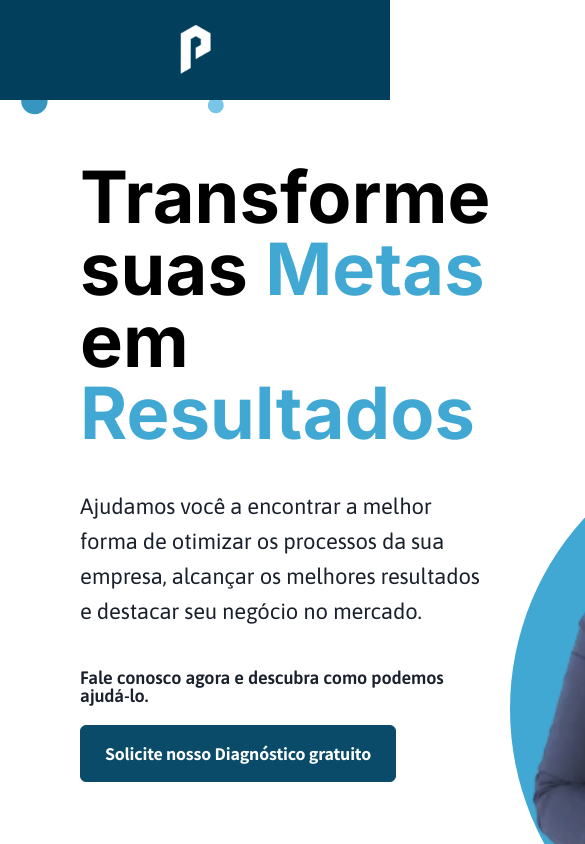
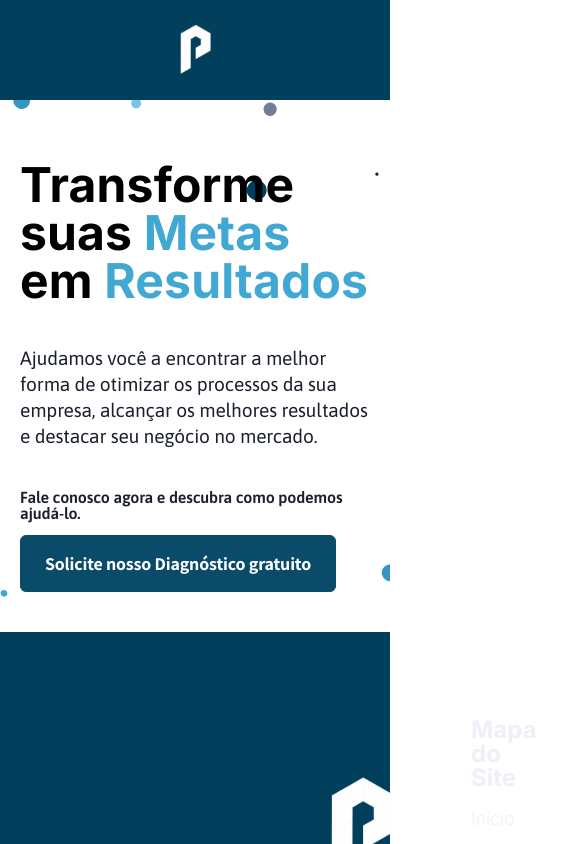
Before and after one commit to byte-serido/projectJR-Consultoria-web, a Vue app in the folder web/: page / in a window 390 px wide. Shown: the top 844 px of the page, 585 px wide, since content can reach past the window. Built offline with nearby package versions, Linux system fonts and the light colour scheme.

Commit message:
feat: Responsividade da hero #6

```diff
--- a/web/src/components/home/MyHero.vue
+++ b/web/src/components/home/MyHero.vue
@@ -102,4 +102,87 @@ export default {
         color: #0A4B69;
         border: 1px solid #0A4B69;
     }
+
+    /* Reponsividade */
+
+    @media (max-width:1098px){
+        .content-hero{
+            padding-bottom: 40px;
+            display: flex;
+            flex-direction: column;
+            align-items: flex-start;
+            gap: 20px;
+        }
+
+        article .headline{
+            color: black;
+            font-size: 4rem;
+            font-weight: 700;
+            letter-spacing: 0.01rem;
+        }
+
+       .img-hero{
+            width: 500px;
+            height: 600px;
+       }
+    }
+
+    @media (max-width:940px){
+
+        .content-hero{
+            gap: 14px;
+        }
+
+        article .headline{
+            color: black;
+            font-size: 3rem;
+            font-weight: 700;
+            letter-spacing: 0.01rem;
+        }
+
+        article .body{
+            font-family: 'Asap', sans-serif;
+            color: #1A202C;
+            line-height: 26px;
+            font-size: 1.2rem;
+            font-weight: 400;
+            letter-spacing: -0.01rem;
+        }
+
+        article .action-call{
+            font-family: "Asap",sans-serif;
+            font-size: 1rem;
+            font-weight: 600;
+            color: #1A202C;
+            letter-spacing: -0.01rem;
+        }
+
+        .img-hero{
+                width: 500px;
+                height: 600px;
+        }
+    }
+
+    @media (max-width:848px){
+        .hero{
+            padding: 61px 0px 0px 20px;
+        }
+        .img-hero{
+            width: 400px;
+            height: 500px;
+       }
+    }
+
+    @media (max-width:780px){
+        .hero{
+            padding: 61px 20px 0px 20px;
+        }
+
+        .content-hero{
+            gap: 14px;
+        }
+        .img-hero{
+            display: none;
+        }
+    }
 </style>
```
